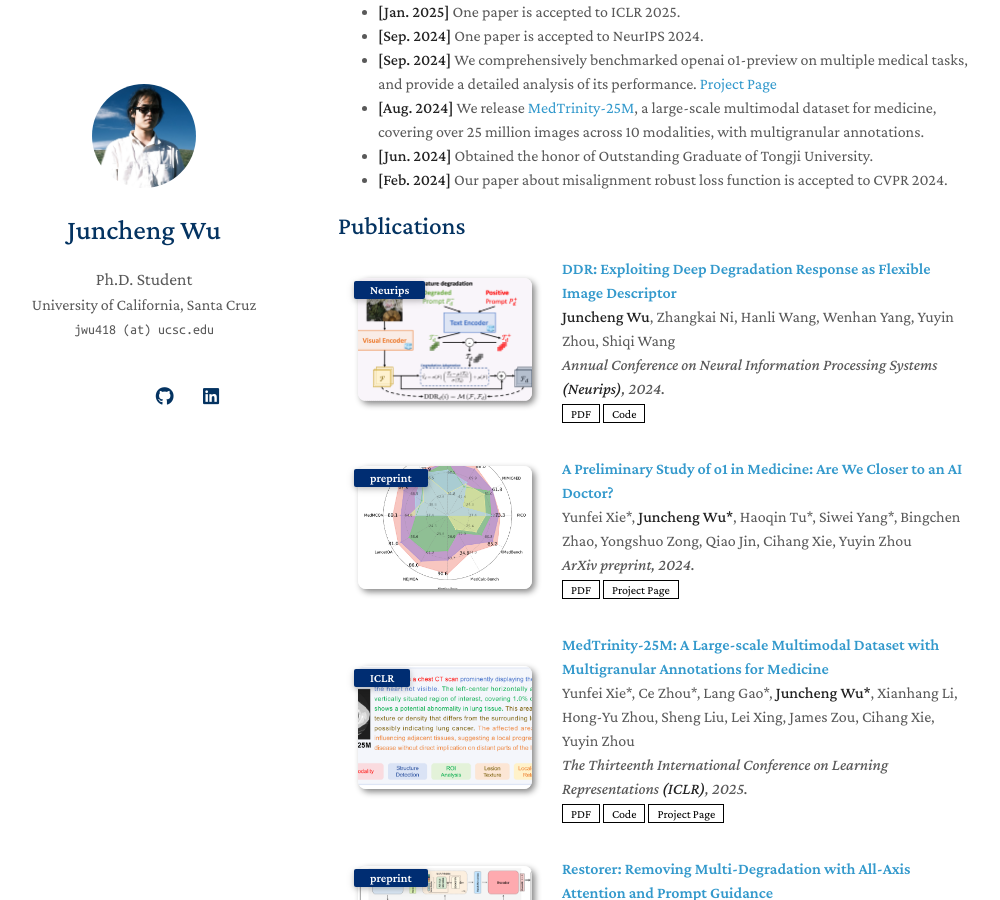
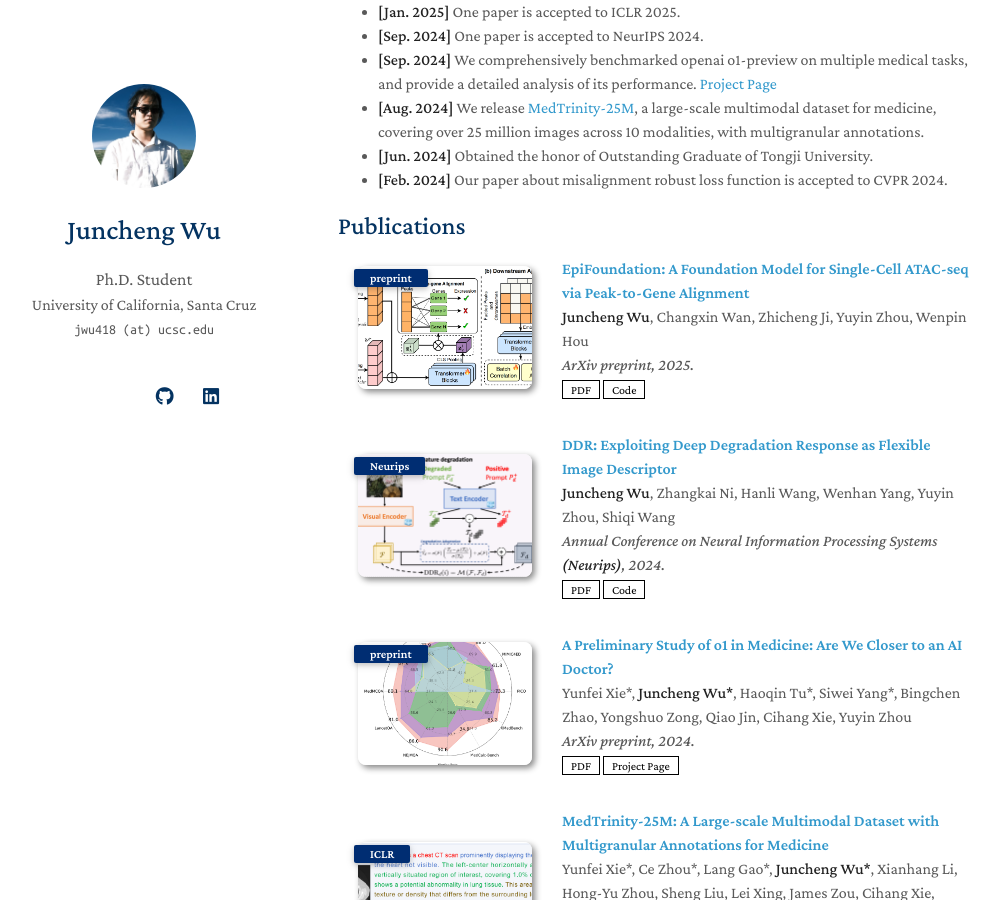
Before and after one commit to Chtholly17/Chtholly17.github.io, a Jekyll site: the page built from index.md, in a window 1280 px wide and 900 px high, scrolled down 538 px. Shown: the whole window, without its empty margins (132-1132 px from the left). Built offline with Jekyll 4.4.1, drawn with Linux system fonts in a browser that asks for light colours; a style sheet for code colours, icons or effects is not loaded; our own code applies the rules of GitHub Pages for plain Markdown files.

Commit message:
update publication

```diff
--- a/_data/publications.yml
+++ b/_data/publications.yml
@@ -1,4 +1,11 @@
 main:
+  - title: "EpiFoundation: A Foundation Model for Single-Cell ATAC-seq via Peak-to-Gene Alignment"
+    authors: <strong>Juncheng Wu</strong>, Changxin Wan, Zhicheng Ji, Yuyin Zhou, Wenpin Hou
+    conference_short: preprint
+    conference: ArXiv preprint, 2025.
+    pdf: https://www.biorxiv.org/content/10.1101/2025.02.05.636688v1.full.pdf
+    code: https://github.com/UCSC-VLAA/EpiFoundation
+    image: ./assets/img/EpiFoundation.png
 
   - title: "DDR: Exploiting Deep Degradation Response as Flexible Image Descriptor"
     authors: <strong>Juncheng Wu</strong>, Zhangkai Ni, Hanli Wang, Wenhan Yang, Yuyin Zhou, Shiqi Wang
```
Also changed, not shown: assets/img/EpiFoundation.png (added), 1 other file.
